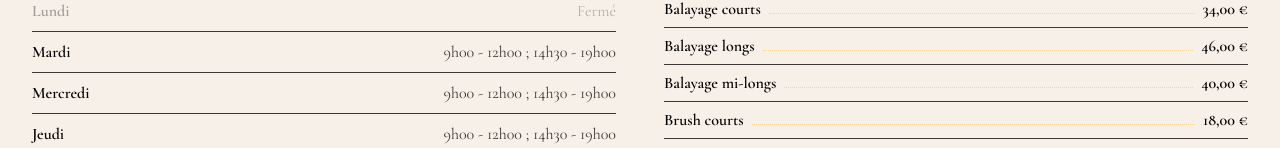
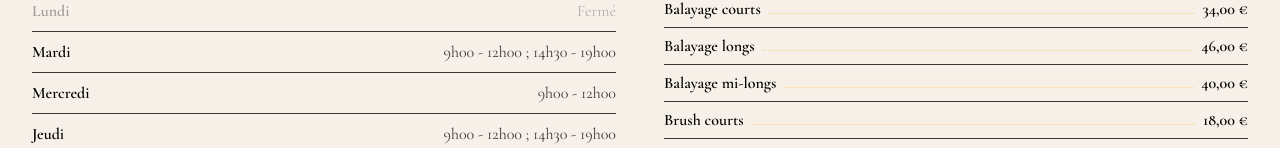
Before and after one commit to FarfadetMarginal/Carole-coiffure, a React (Vite) app: page / in a window 1280 px wide. Shown: the part 545-693 px from the top of the page. Built offline with nearby package versions, Linux system fonts and the light colour scheme.

Commit message:
horaire erreur fixed

```diff
--- a/src/components/tarif.jsx
+++ b/src/components/tarif.jsx
@@ -14,7 +14,7 @@ const horaires = {
   hiver: [
     { jour: "Lundi",    heures: "Fermé" },
     { jour: "Mardi",    heures: "9h00 - 12h00 ; 14h30 - 19h00" },
-    { jour: "Mercredi", heures: "9h00 - 12h00 ; 14h30 - 19h00" },
+    { jour: "Mercredi", heures: "9h00 - 12h00" },
     { jour: "Jeudi",    heures: "9h00 - 12h00 ; 14h30 - 19h00" },
     { jour: "Vendredi", heures: "9h00 - 12h00 ; 14h30 - 18h00" },
     { jour: "Samedi",   heures: "9h00 - 12h00 ; 14h30 - 17h00" },
```
